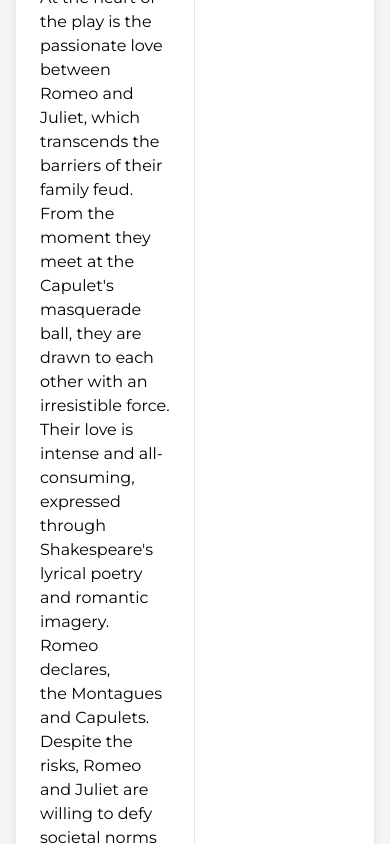
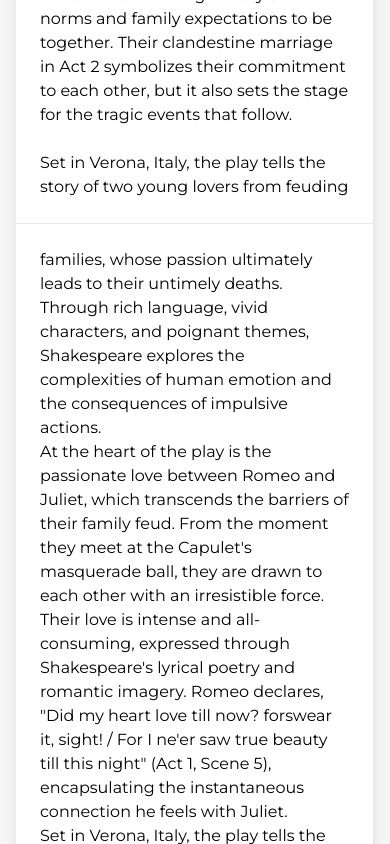
Before and after one commit to sidharthhhh/portfoliooooo, a Next.js app: page /books/1 in a window 390 px wide. Shown: the part 1156-2000 px from the top of the page. Built offline with nearby package versions, Linux system fonts and the light colour scheme.

Commit message:
minner fix for making responsive

```diff
--- a/src/components/NavBar.js
+++ b/src/components/NavBar.js
@@ -67,7 +67,7 @@ const NavBar = () => {
           <CustomLink href='/about' title="About" className='mx-4' />
           <CustomLink href='/projects' title="Projects" className='mx-4' />
           <CustomLink href='/articles' title="Articles" className='ml-4' />
-          <CustomLink href='/books' title="books" className='ml-4' />
+          <CustomLink href='/books' title="Books" className='ml-4' />
         </nav>
 
 
@@ -111,7 +111,7 @@ const NavBar = () => {
               <CustomMobileLink href='/about' title="About" className='' toggle={handleClick} />
               <CustomMobileLink href='/projects' title="Projects" className='' toggle={handleClick} />
               <CustomMobileLink href='/articles' title="Articles" className='' toggle={handleClick} />
-              <CustomMobileLink href='/books' title="books" className='' toggle={handleClick} />
+              <CustomMobileLink href='/books' title="Books" className='' toggle={handleClick} />
             </nav>
 
 
--- a/src/pages/books/[id].js
+++ b/src/pages/books/[id].js
@@ -26,14 +26,14 @@ export default function BookDetail() {
       >
         Back to Books
       </button>
-      <div className="bg-white shadow-lg rounded-lg overflow-hidden">
+      <div className="bg-white shadow-lg rounded-lg overflow-hidden  dark:bg-dark dark:text-light">
         <div className="flex sm:flex-col w-full">
-          <div className="w-1/2 p-6 border-r">
+          <div className="w-1/2 p-6 sm:w-full border-r sm:border-t lg:border-t-0">
             <h1 className="text-3xl font-bold mb-2">{book.title}</h1>
             <p className="text-xl text-gray-600 mb-4">by {book.author}</p>
             <div className="prose max-w-none" dangerouslySetInnerHTML={{ __html: book.content.slice(0, book.content.length / 2) }} />
           </div>
-          <div className="w-1/2 p-6">
+          <div className="w-1/2 p-6 sm:w-full border-r sm:border-t lg:border-t-0">
             <div className="prose max-w-none" dangerouslySetInnerHTML={{ __html: book.content.slice(book.content.length / 2) }} />
           </div>
         </div>
```
